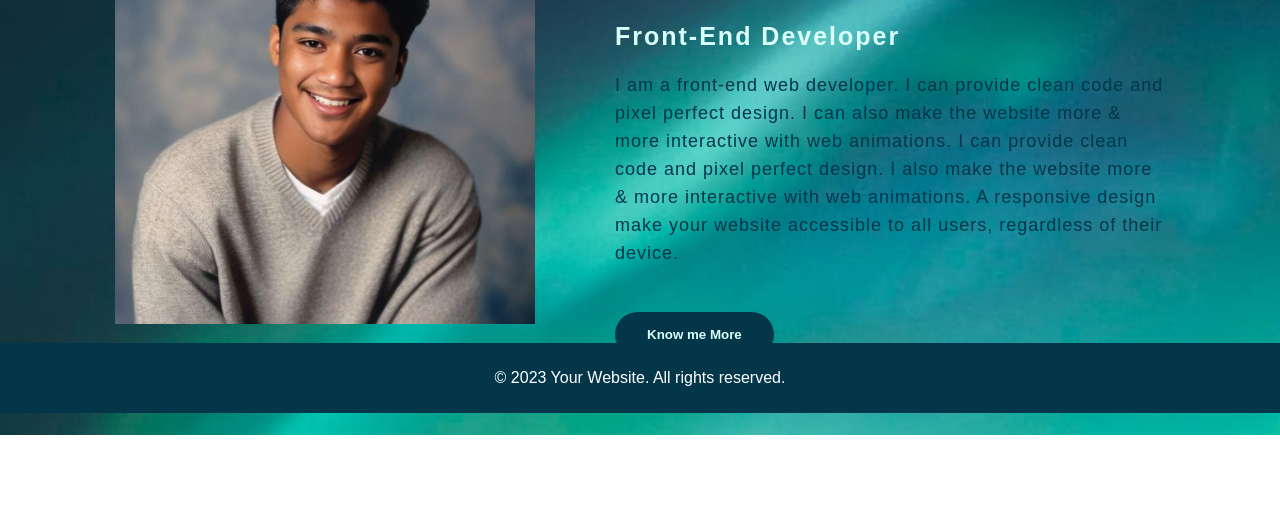
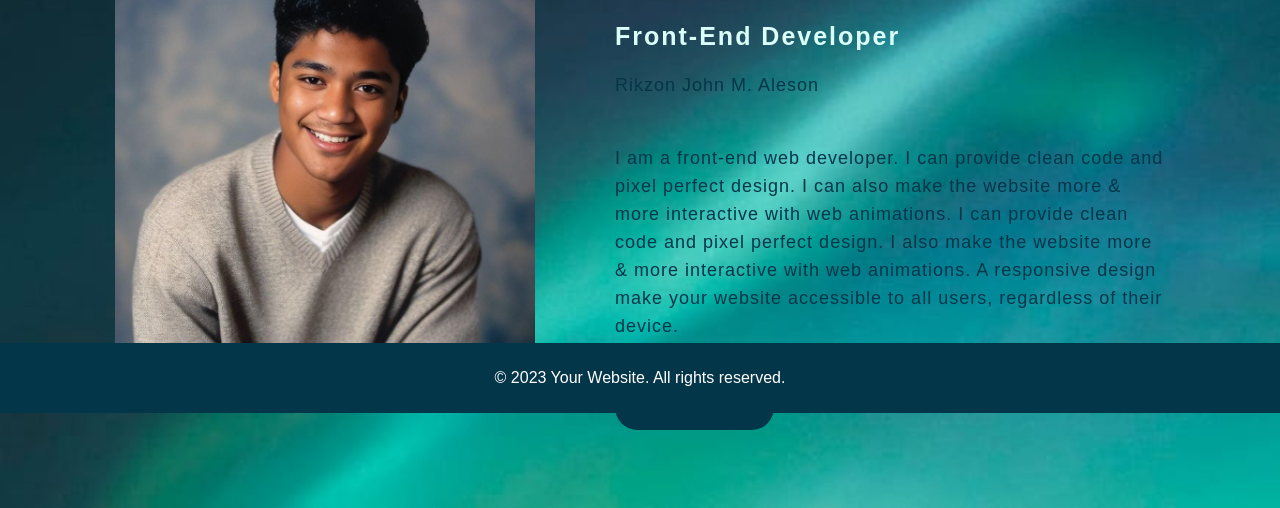
Before and after one commit to chritgaming/mine, a plain HTML site: page about.html in a window 1280 px wide. Shown: the part 387-895 px from the top of the page. Before the commit the page ends 822 px from the top, so only its background shows below. Drawn offline with Linux system fonts and the light colour scheme.

Commit message:
Update about.html

```diff
--- a/about.html
+++ b/about.html
@@ -177,6 +177,7 @@ h2{
 <div class="about-text">
     <h1>ABOUT ME</h1>
     <h5>Front-End Developer</h5>
+    <p>Rikzon John M. Aleson</p>
     <p>I am a front-end web developer. I can provide clean code and pixel
         perfect design. I can also make the website more & more interactive with web
         animations. I can provide clean code and pixel perfect design. I also make
```
